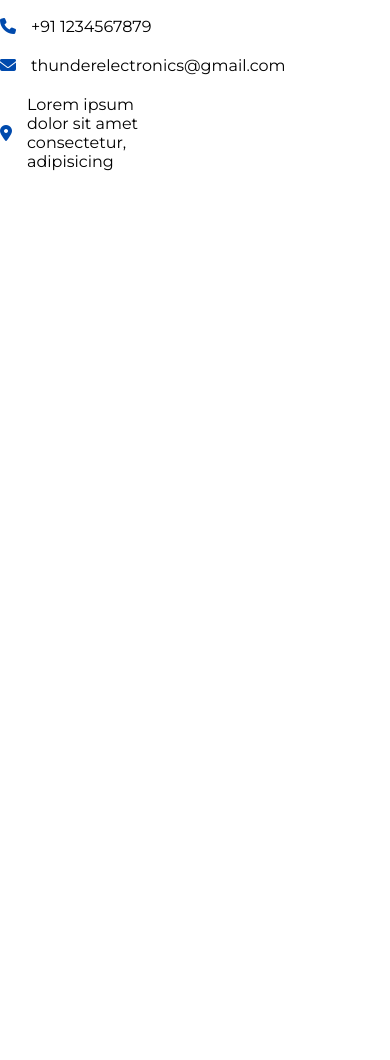
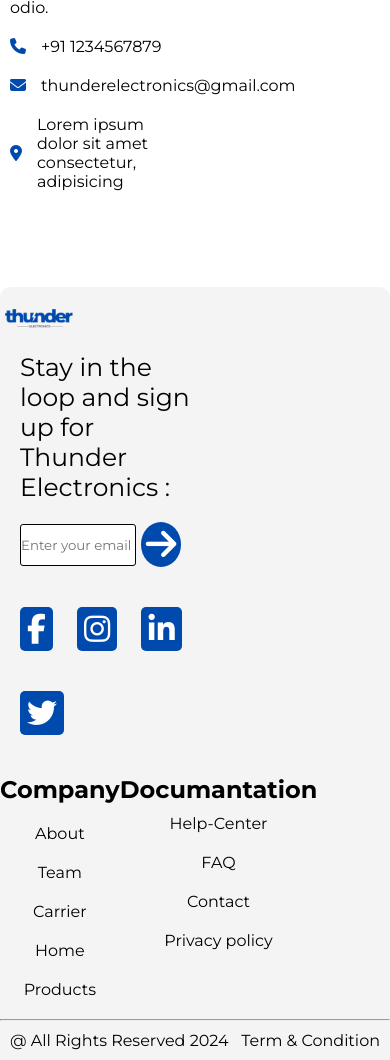
Before and after one commit to mohmadsahil/electronic_store_website, a website built with Vite: page Thunder Electronics/contact.html in a window 390 px wide. Shown: the part 786-1846 px from the top of the page. Before the commit the page ends 1003 px from the top, so only its background shows below. Built offline with nearby package versions, Linux system fonts and the light colour scheme.

Commit message:
Implimented the footer and make it Responsive

```diff
--- a/Thunder Electronics/contact.html
+++ b/Thunder Electronics/contact.html
@@ -97,5 +97,52 @@
                     </div>
                 </div>
         </div>
+
+        <!-- ************************FOOTER******************************-->
+<div class="footer">
+  <div class="left-footer">
+        <img class="logo-image" src="./public/images/thunder logo.png" alt="">
+        <p class="left-footer-text">Stay in the loop and sign up for Thunder Electronics :</p>
+        <div class="left-footer-signup">
+          <input class="signup-box" type="text" placeholder="Enter your email">
+          <i class="fa-solid fa-arrow-right arrow-signup"></i>
+        </div>
+        <div class="social-media">
+          <i  class="fa-brands fa-facebook-f  social-media-link"></i>
+          <i class="fa-brands fa-instagram  social-media-link"></i>
+          <i class="fa-brands fa-linkedin-in  social-media-link"></i>
+          <i class="fa-brands fa-twitter social-media-link"></i>
+        </div>
+  </div>
+  <div class="right-footer">
+        <div class="one-right-footer">
+          <h2>Company</h2>
+            <div class="one-right-footer-text">
+              <center class="right-footer-text">About</center>
+              <center class="right-footer-text">Team</center>
+              <center class="right-footer-text">Carrier</center>
+              <center class="right-footer-text">Home</center>
+              <center class="right-footer-text">Products</center>
+            </div>
+        </div>
+        <div class="two-right-footer">
+              <h2>Documantation</h2>
+              <div class="two-right-footer-text">
+                <center class="right-footer-text">Help-Center</center>
+                <center class="right-footer-text">FAQ</center>
+                <center class="right-footer-text">Contact</center>
+                <center class="right-footer-text">Privacy policy</center>
+              </div>
+        </div>
+  </div>
+</div>
+
+<hr>
+
+<div class="footer-reserved">
+  <p class="reserved">@ All Rights Reserved 2024</p>
+  <p class="reserved">Term & Condition</p>
+</div>
+
 </body>
 </html>
--- a/Thunder Electronics/responsive.css
+++ b/Thunder Electronics/responsive.css
@@ -107,6 +107,16 @@
   .contact-container{
     flex-direction: column;
   }
+  .contact-container-left{
+    height: auto;
+    width: 100%;
+    margin: 0px 0px 20px 10px;
+  }
+  .contact-container-right{
+    height: auto ;
+    width: 100%;
+    margin-left: 10px;
+  }
 }
 
 @media only screen and (min-width:501px ){
@@ -183,6 +193,17 @@
   }
   .product_price{
     font-size: 80%;
+  }
+  .footer{
+    flex-direction: column;
+  }
+  .left-footer{
+    width: 100%;
+    height: auto;
+  }
+  .right-footer{
+    width: 100%;
+    height: auto;
   }
 }
 
--- a/Thunder Electronics/style.css
+++ b/Thunder Electronics/style.css
@@ -411,3 +411,75 @@ li{
 .contact-phone-text{
     margin-left: 15px;
 }
+
+/* ****************FOOTER******************/
+
+.footer{
+  display: flex;
+  height: auto;
+  width: 100%;
+  margin-top: 50px;
+  background-color:#f4f4f4;
+  border-radius: 10px 10px 0px 0px;
+}
+.left-footer{
+  height: auto;
+  width: 50%;
+  margin-top: 20px;
+}
+.left-footer-text{
+  font-size: 25px;
+  margin: 20px 0px 20px 20px;
+}
+.left-footer-signup{
+  margin: 20px 0px 20px 20px;
+  display: flex;
+  align-items: center;
+}
+.social-media-link{
+  margin: 20px 0px 20px 20px;
+  font-size: 30px;
+  background-color: #004AAD;
+  padding: 7px;
+  color: white;
+  border-radius: 5px;
+}
+.signup-box{
+  height: 40px;
+  width: 65%;
+  outline: none;
+  border-radius: 3px;
+  border: 1px solid black;
+}
+.arrow-signup{
+  background-color: #004AAD;
+  font-size: 35px;
+  border-radius: 50%;
+  padding: 5px;
+  cursor: pointer;
+  color: white;
+  margin-left: 5px;
+}
+.right-footer{
+  height: auto;
+  width: 50%;
+  display: flex;
+  justify-content: space-evenly;
+  margin-top: 20px;
+}
+
+.one-right-footer-text{
+  margin: 10px 0px 10px 0px;
+}
+.right-footer-text{
+  padding: 10px 0px 10px 0px;
+  align-items: center;
+}
+.footer-reserved{
+  display: flex;
+  justify-content: space-between;
+  background-color: #f4f4f4;
+  padding: 10px;
+}
+
+/* **********************CSS FOR POPUP*****************************/
--- a/Thunder Electronics/updateCartValue.js
+++ b/Thunder Electronics/updateCartValue.js
@@ -1,4 +1,4 @@
 const cartValue = document.querySelector("#cartValue");
 export const updateCartValue = (cartProducts)=>{
-   return cartValue.innerHTML = `<i class="fa-solid fa-cart-shopping"> ${cartProducts.length} </i>`
+   return cartValue.innerHTML = `<i class="fa-solid fa-cart-shopping"> ${cartProducts.length} </i>`;
 }
--- /dev/null
+++ b/Thunder Electronics/vite.config.js
@@ -0,0 +1,15 @@
+import { defineConfig } from "vite";
+import {resolve} from "path";
+
+
+export default defineConfig({
+    build:{
+        rollupOptions:{
+            input:{
+                main:resolve(__dirname,"index.html"),
+                contact:resolve(__dirname,"contact.html"),
+                addToCart:resolve(__dirname,"addToCart.html"),
+            }
+        }
+    }
+});
```
Also changed, not shown: Thunder Electronics/index.html (+47 -0 lines).
